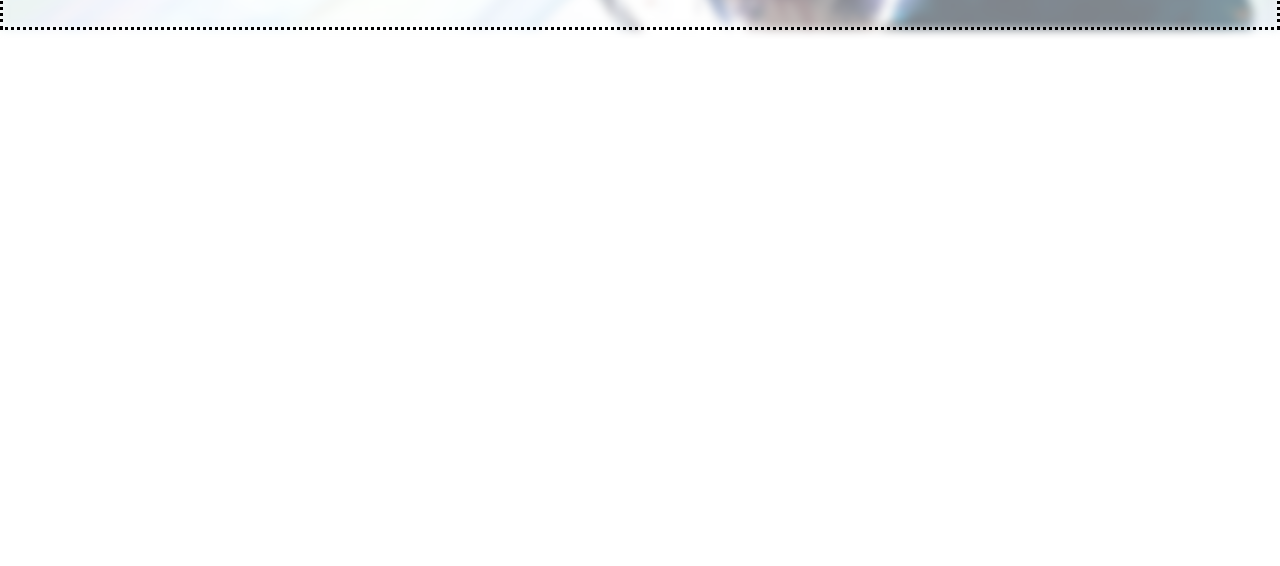
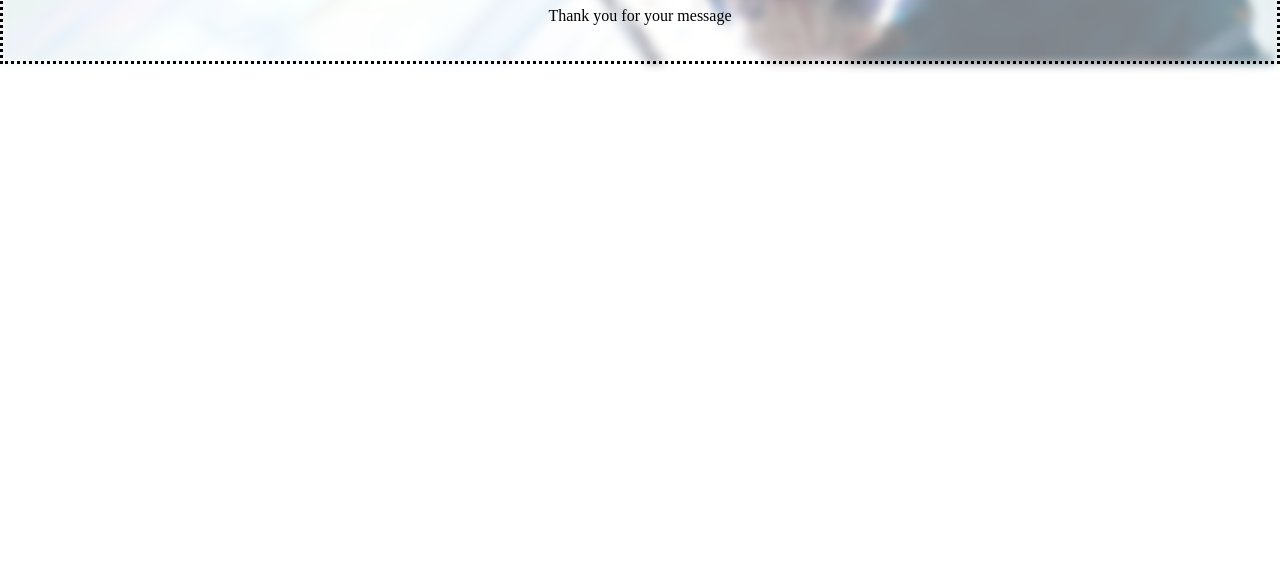
Before and after one commit to ZinxValkyria/project3, a website: page public/success.ejs in a window 1280 px wide. Shown: the part 234-800 px from the top of the page. Drawn offline with nearby package versions, Linux system fonts and the light colour scheme; files that its build step writes are made by us from their sources; a web font is replaced by a local one.

```diff
--- a/public/success.ejs
+++ b/public/success.ejs
@@ -2,5 +2,5 @@
 <main>
 <body>
   <h1>Welcome to the Game Search App!</h1>
-  <p></p>
+  <p>Thank you for your message </p>
 </main>
```
Also changed, not shown: 2 other files.
